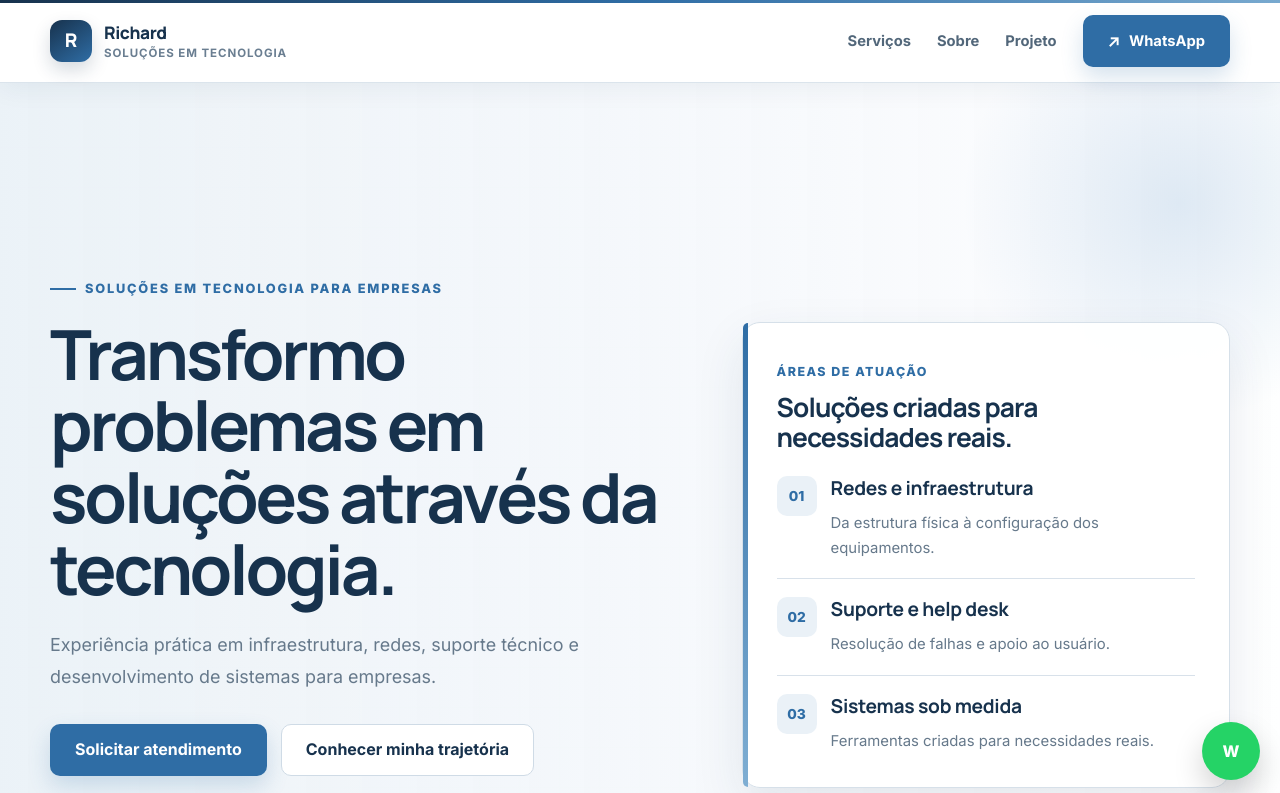
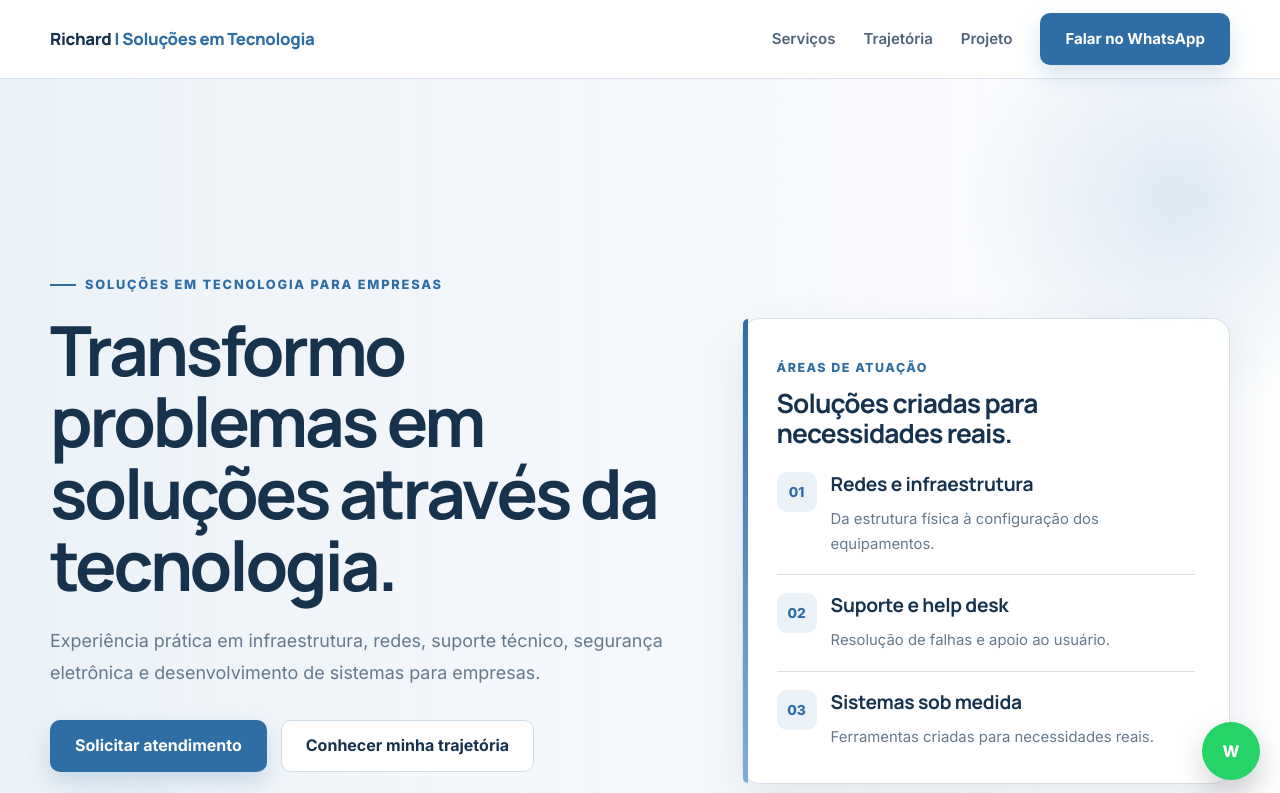
Before and after one commit to lucasrichard0512-creator/orichard-ti-landing-page, a plain HTML site: page index.html in a window 1280 px wide. Shown: the top 793 px of the page. Drawn offline with Linux system fonts and the light colour scheme.

Commit message:
Add files via upload

```diff
--- a/index.html
+++ b/index.html
@@ -7,7 +7,7 @@
 <meta content="Richard atua com infraestrutura, redes, suporte técnico, segurança eletrônica e desenvolvimento de sistemas para empresas." name="description"/>
 <meta content="#f4f7fb" name="theme-color"/>
 <meta content="Richard | Soluções em Tecnologia" property="og:title"/>
-<meta content="Experiência prática em infraestrutura, redes, suporte técnico e desenvolvimento de sistemas para empresas." property="og:description"/>
+<meta content="Experiência prática em infraestrutura, redes, suporte técnico, segurança eletrônica e desenvolvimento de sistemas para empresas." property="og:description"/>
 <meta content="website" property="og:type"/>
 <title>Richard | Soluções em Tecnologia</title>
 <link href="https://fonts.googleapis.com" rel="preconnect"/>
@@ -47,97 +47,39 @@
       position: sticky;
       top: 0;
       z-index: 30;
-      background: rgba(255,255,255,.97);
-      border-bottom: 1px solid #dbe4ec;
-      box-shadow: 0 6px 24px rgba(23,50,77,.06);
-      backdrop-filter: blur(16px);
-    }
-
-    .header::before {
-      content: "";
-      position: absolute;
-      inset: 0 0 auto 0;
-      height: 3px;
-      background: linear-gradient(90deg, #17324d, #2f6da5, #78a9cf);
+      background: rgba(255,255,255,.95);
+      border-bottom: 1px solid rgba(216,225,234,.9);
+      backdrop-filter: blur(14px);
     }
 
     .header-inner {
-      min-height: 82px;
+      min-height: 78px;
       display: flex;
       align-items: center;
       justify-content: space-between;
-      gap: 30px;
+      gap: 28px;
     }
 
     .brand {
-      display: inline-flex;
-      align-items: center;
-      gap: 12px;
-      min-width: 0;
       font-family: Manrope, Inter, sans-serif;
+      font-weight: 800;
+      font-size: 1.05rem;
       color: var(--navy);
+      letter-spacing: -.02em;
     }
 
-    .brand-mark {
-      width: 42px;
-      height: 42px;
-      flex: 0 0 42px;
-      display: grid;
-      place-items: center;
-      border-radius: 12px;
-      background: linear-gradient(145deg, #17324d, #2f6da5);
-      color: #fff;
-      font-size: 1.18rem;
-      font-weight: 800;
-      box-shadow: 0 8px 18px rgba(23,50,77,.18);
-    }
-
-    .brand-copy {
-      display: flex;
-      flex-direction: column;
-      line-height: 1.1;
-    }
-
-    .brand-name {
-      font-size: 1.08rem;
-      font-weight: 800;
-      letter-spacing: -.025em;
-    }
-
-    .brand-role {
-      margin-top: 5px;
-      color: #6a7e91;
-      font-family: Inter, Arial, sans-serif;
-      font-size: .72rem;
-      font-weight: 700;
-      letter-spacing: .08em;
-      text-transform: uppercase;
-    }
+    .brand span { color: var(--blue); }
 
     .nav {
       display: flex;
       align-items: center;
-      gap: 26px;
-      font-size: .92rem;
-      font-weight: 650;
-      color: #52677a;
+      gap: 28px;
+      font-size: .94rem;
+      font-weight: 600;
+      color: #4f6478;
     }
 
     .nav a:not(.btn):hover { color: var(--blue); }
-
-    .header-whatsapp {
-      min-height: 46px;
-      padding: 0 19px;
-      border-radius: 11px;
-      box-shadow: 0 8px 18px rgba(47,109,165,.18);
-    }
-
-    .header-whatsapp::before {
-      content: "↗";
-      margin-right: 9px;
-      font-size: 1rem;
-      font-weight: 800;
-    }
 
     .btn {
       display: inline-flex;
@@ -648,14 +590,9 @@
 
     @media (max-width: 680px) {
       .container { width: min(100% - 28px, 1180px); }
-      .header-inner { min-height: 74px; gap: 12px; }
-      .brand { gap: 9px; }
-      .brand-mark { width: 38px; height: 38px; flex-basis: 38px; border-radius: 10px; }
-      .brand-name { font-size: 1rem; }
-      .brand-role { margin-top: 4px; font-size: .59rem; letter-spacing: .06em; }
-      .nav { gap: 0; }
-      .nav .header-whatsapp { min-height: 44px; padding: 0 15px; font-size: .82rem; }
-      .header-whatsapp::before { margin-right: 7px; }
+      .header-inner { min-height: 68px; }
+      .brand span { display: none; }
+      .nav .btn { min-height: 44px; padding: 0 16px; font-size: .88rem; }
       .hero-grid { padding: 54px 0 60px; }
       .hero-panel { padding: 26px; }
       .hero-actions { flex-direction: column; }
@@ -675,18 +612,12 @@
 <body>
 <header class="header">
 <div class="container header-inner">
-<a class="brand" href="#inicio" aria-label="Richard — Soluções em Tecnologia">
-<span class="brand-mark">R</span>
-<span class="brand-copy">
-<span class="brand-name">Richard</span>
-<span class="brand-role">Soluções em Tecnologia</span>
-</span>
-</a>
+<a class="brand" href="#inicio">Richard <span>| Soluções em Tecnologia</span></a>
 <nav aria-label="Navegação principal" class="nav">
 <a href="#servicos">Serviços</a>
-<a href="#sobre">Sobre</a>
+<a href="#sobre">Trajetória</a>
 <a href="#projeto">Projeto</a>
-<a class="btn header-whatsapp" data-whatsapp="" href="#">WhatsApp</a>
+<a class="btn" data-whatsapp="" href="#">Falar no WhatsApp</a>
 </nav>
 </div>
 </header>
@@ -696,7 +627,7 @@
 <div>
 <span class="eyebrow">Soluções em tecnologia para empresas</span>
 <h1>Transformo problemas em soluções através da tecnologia.</h1>
-<p class="hero-copy">Experiência prática em infraestrutura, redes, suporte técnico e desenvolvimento de sistemas para empresas.</p>
+<p class="hero-copy">Experiência prática em infraestrutura, redes, suporte técnico, segurança eletrônica e desenvolvimento de sistemas para empresas.</p>
 <div class="hero-actions">
 <a class="btn" data-whatsapp="" href="#">Solicitar atendimento</a>
 <a class="btn btn-secondary" href="#sobre">Conhecer minha trajetória</a>
```
